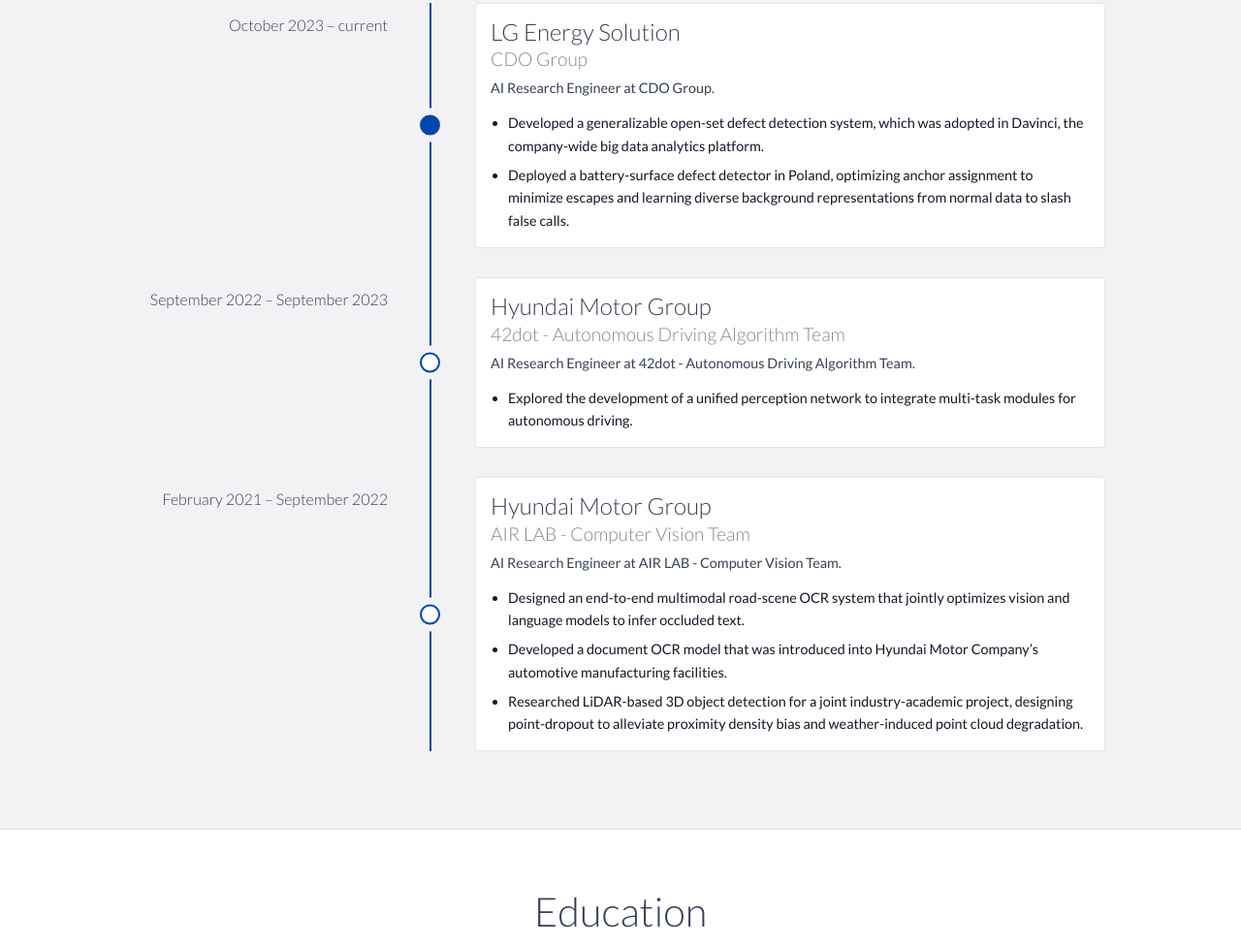
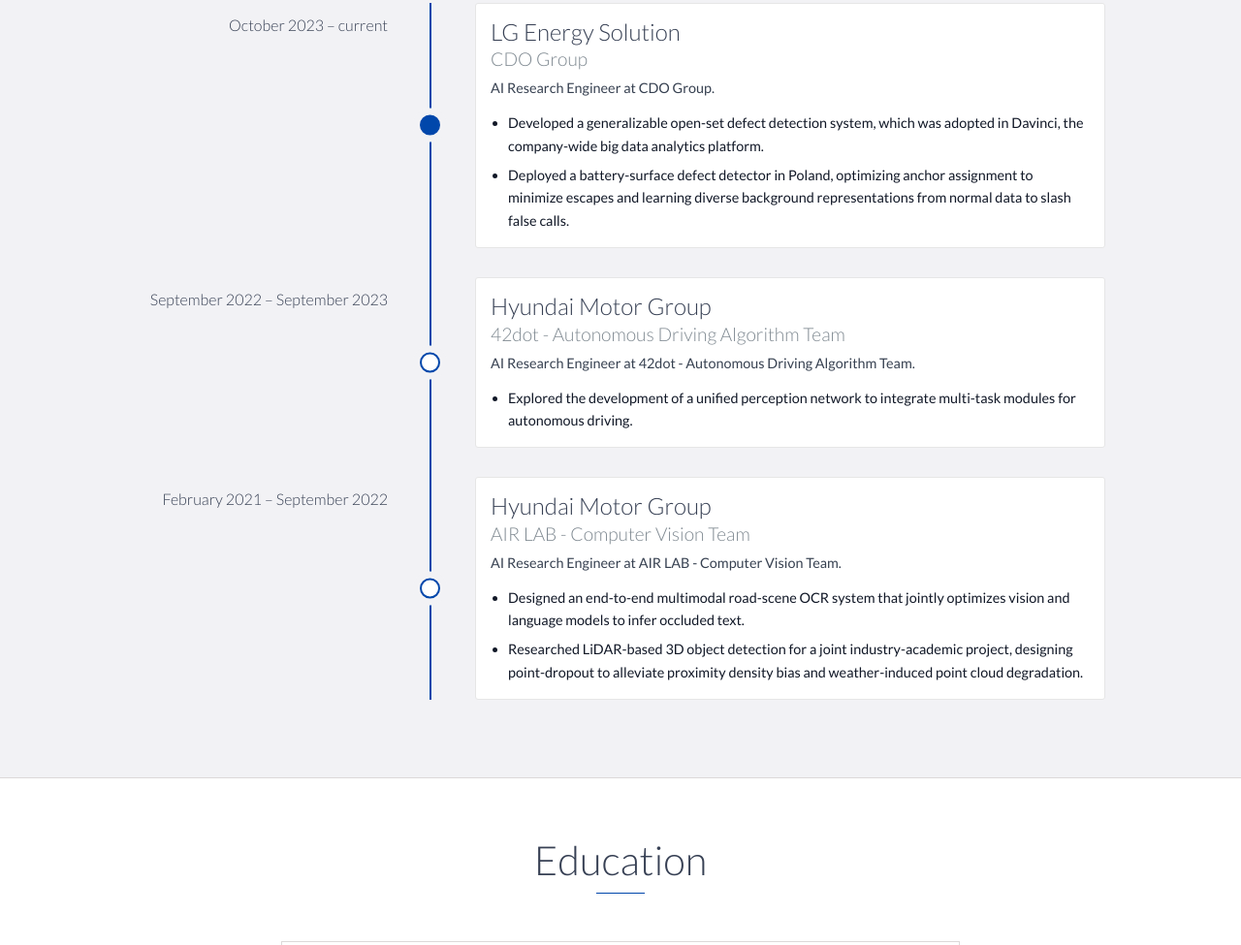
Before and after one commit to geonuk-kimmm/geonuk-kimmm.github.io, a website: page index.html in a window 1280 px wide. Shown: the part 742-1717 px from the top of the page at 97% size. Drawn offline with nearby package versions, Linux system fonts and the light colour scheme; a web font is replaced by a local one.

Commit message:
Update index.html

```diff
--- a/index.html
+++ b/index.html
@@ -121,7 +121,6 @@
                 </p>
                 <ul>
                     <li>Designed an end-to-end multimodal road-scene OCR system that jointly optimizes vision and language models to infer occluded text.</li>
-                    <li>Developed a document OCR model that was introduced into Hyundai Motor Company’s automotive manufacturing facilities.</li>
                     <li>Researched LiDAR-based 3D object detection for a joint industry-academic project, designing point-dropout to alleviate proximity density bias and weather-induced point cloud degradation. </li>
 				</ul>
             </div>
```
